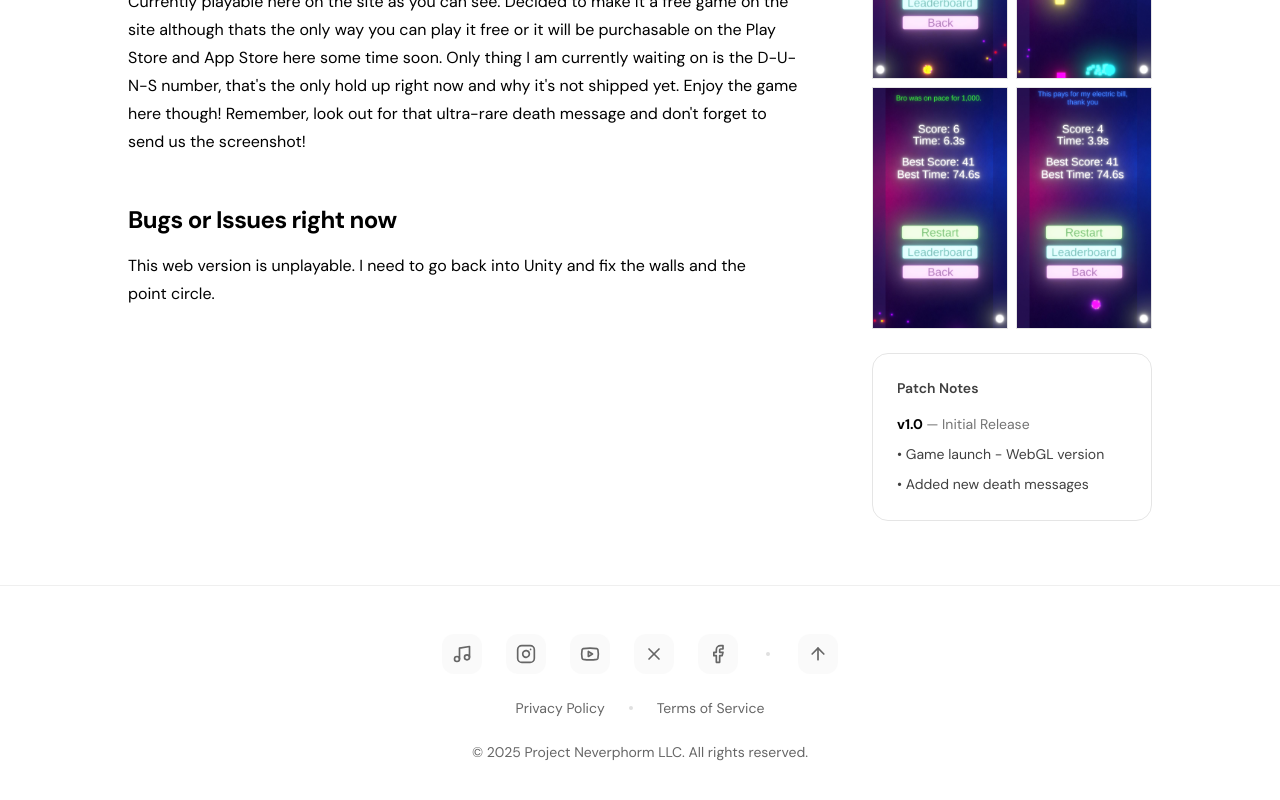
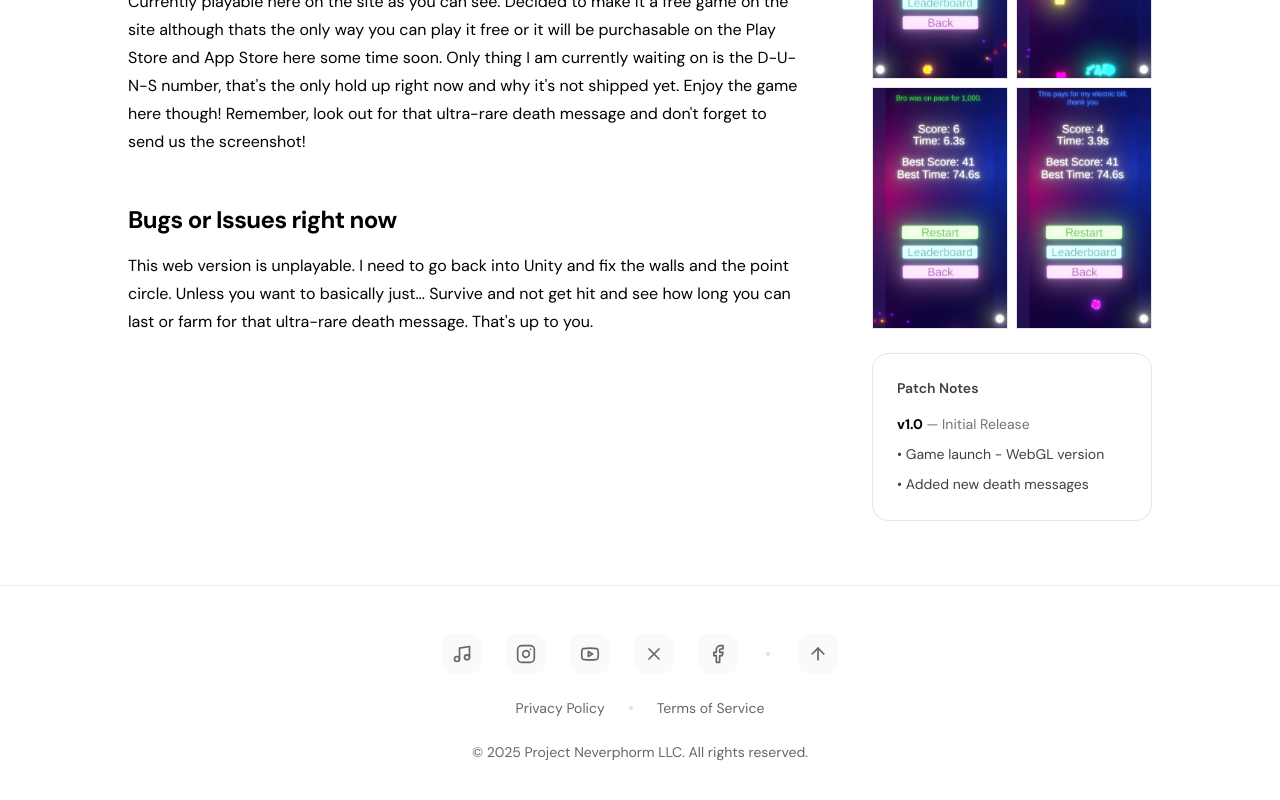
Before and after one commit to Minxci/neverphorm-site, a React (Vite) app in the folder apps/web/: page /mobile/vecpulse in a window 1280 px wide. Shown: the part 1937-2737 px from the top of the page. Built offline with nearby package versions, Linux system fonts and the light colour scheme; the HTML template or start-up script is replaced by a standard one; what pocketbase would draw is missing.

Commit message:
small bugs and issues note

```diff
--- a/apps/web/src/pages/Mobile/VecPulse.jsx
+++ b/apps/web/src/pages/Mobile/VecPulse.jsx
@@ -166,6 +166,8 @@ export default function VecPulseOverview() {
               <Section title="Bugs or Issues right now">
                 <p className="text-black">
                   This web version is unplayable. I need to go back into Unity and fix the walls and the point circle.
+                  Unless you want to basically just... Survive and not get hit and see how long you can last or
+                  farm for that ultra-rare death message. That's up to you.
                 </p>
               </Section>
             </div>
```
